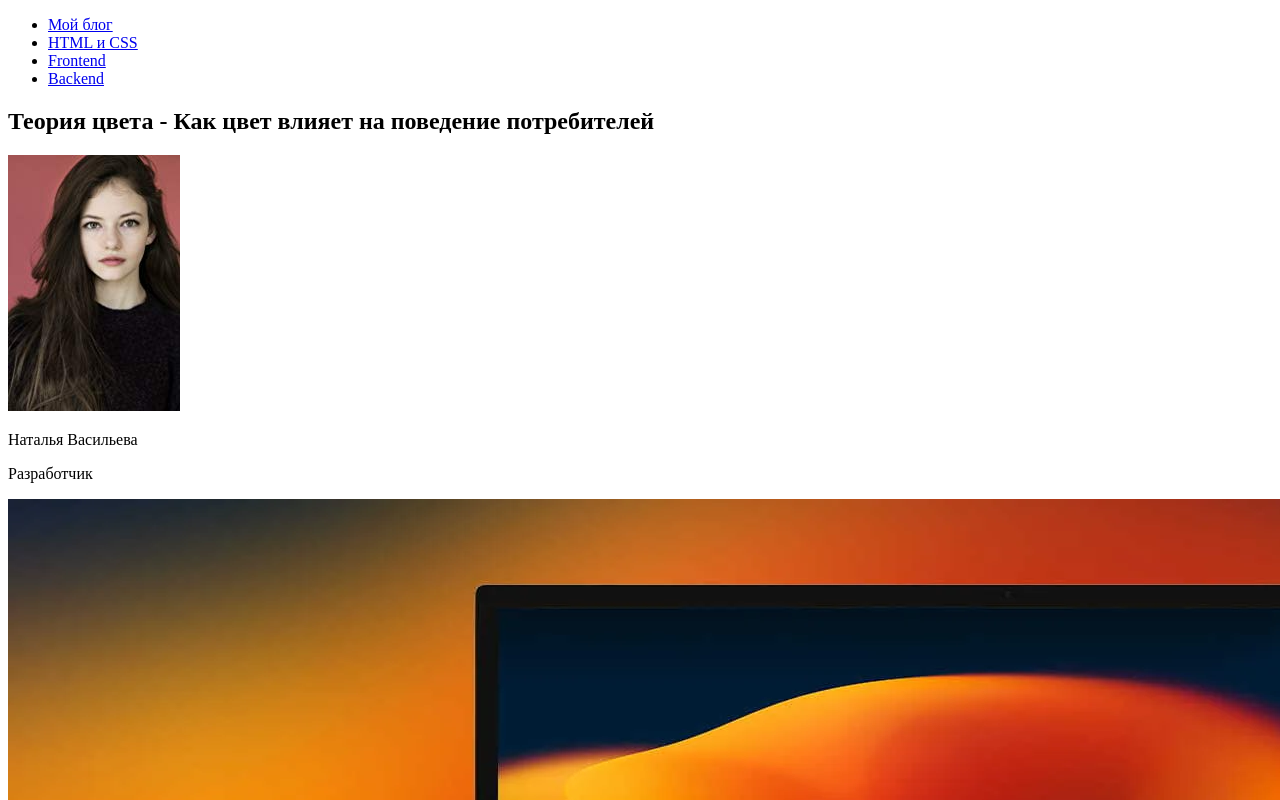
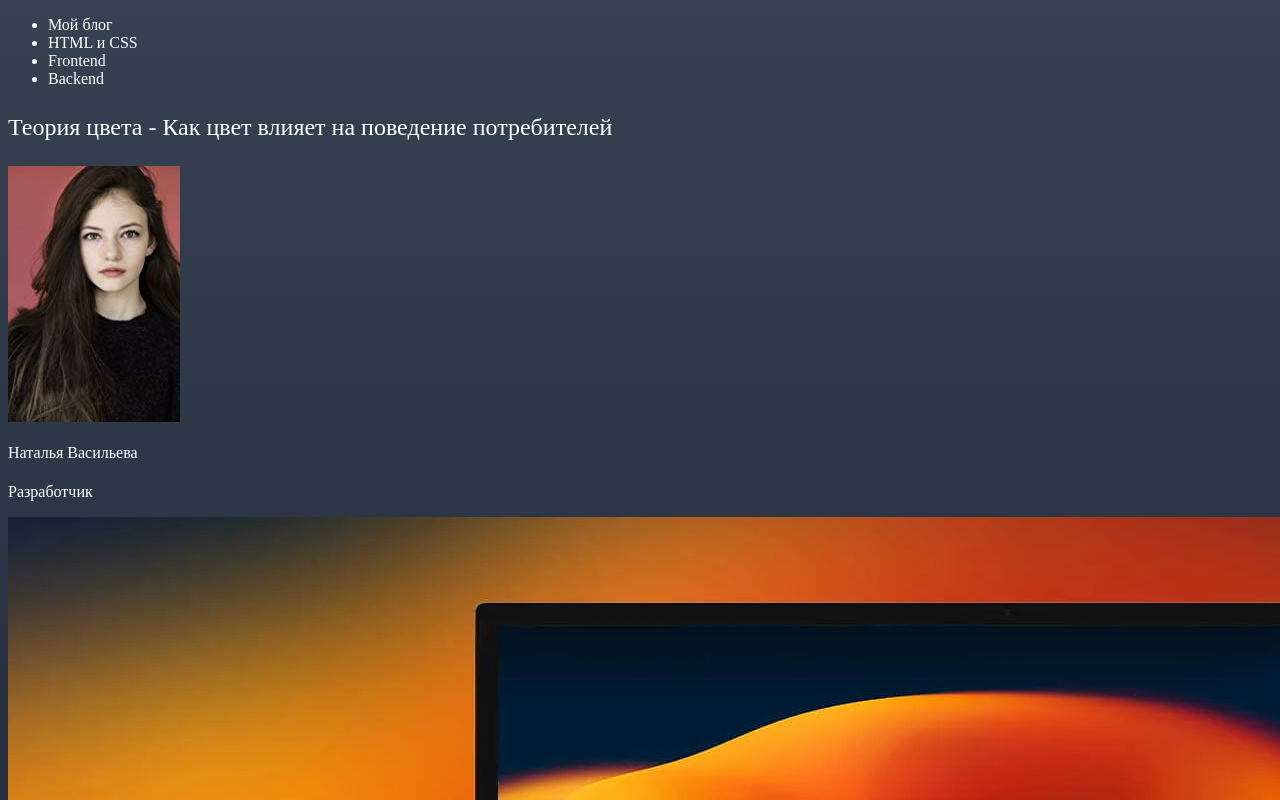
Before and after one commit to sxeiter/HTML-CSS, a plain HTML site: page 1-Blog/index.html in a window 1280 px wide. Shown: the top 800 px of the page. Drawn offline with Linux system fonts and the light colour scheme.

Commit message:
добавил стили к макету блога

```diff
--- a/1-Blog/index.html
+++ b/1-Blog/index.html
@@ -3,6 +3,7 @@
   <head>
     <meta charset="UTF-8" />
     <meta name="viewport" content="width=device-width, initial-scale=1.0" />
+    <link rel="stylesheet" href="style.css" />
     <title>Мой документ</title>
   </head>
   <body>
@@ -18,14 +19,16 @@
     </header>
     <main>
       <article>
-        <h1>Теория цвета - Как цвет влияет на поведение потребителей</h1>
+        <h1 class="heroHeader">
+          Теория цвета - Как цвет влияет на поведение потребителей
+        </h1>
         <div>
           <img src="./images/avatar.png" alt="avatarka" />
-          <p>Наталья Васильева</p>
+          <h2 class="avatarHeader">Наталья Васильева</h2>
           <p>Разработчик</p>
         </div>
         <img src="./images/bg-img.png" alt="большая картинка на странице" />
-        <p>
+        <p class="firstParagraf">
           Теория цвета — это особенности эмоционального восприятия человеком тех
           или иных цветовых решений. Цвета и различные их комбинации влияют на
           психику человека, а значит, во многом определяют его поведение.
@@ -35,11 +38,13 @@
           подтолкнуть посетителей к совершению целевых действий, повысить
           конверсию.
         </p>
-        <p>
+        <p class="secondParagraf">
           Универсального ответа на вопрос, как тот или иной цвет влияет на
           разных людей, нет. Эмоциональная и поведенческая реакция каждого
           человека зависит от личного опыта. Вместе с тем можно выделить
           определенные закономерности влияния цветов на поведение пользователей.
+        </p>
+        <p class="secondParagraf">
           В исследовании «Влияние цвета на маркетинг» (Impact of color on
           marketing) говорится, что использование разных цветов может
           существенно влиять на настроение и поведение потребителей.
--- /dev/null
+++ b/1-Blog/style.css
@@ -0,0 +1,36 @@
+body {
+  background: linear-gradient(180deg, #374151 0%, #111827 100%);
+  color: #fff;
+}
+
+header a {
+  font-weight: 400;
+  font-size: 16px;
+  text-decoration: none;
+  color: #fff;
+}
+
+.heroHeader {
+  font-weight: 400;
+  font-size: 24px;
+  line-height: 38px;
+}
+
+.avatarHeader {
+  font-weight: 400;
+  font-size: 16px;
+  line-height: 28px;
+  color: #fff;
+}
+
+.firstParagraf {
+  font-weight: 400;
+  font-size: 20px;
+  line-height: 32px;
+}
+
+.secondParagraf {
+  font-weight: 400;
+  font-size: 16px;
+  line-height: 30px;
+}
--- a/2-Form/style.css
+++ b/2-Form/style.css
@@ -1,5 +1,5 @@
 main {
-    background-color: #FFFEFE;
+  background-color: #fffefe;
   font-family: open-sans;
 }
 
@@ -20,7 +20,7 @@ placeholder {
 }
 
 button {
-    background: #089FE0;
+  background: #089fe0;
 }
 
 label {
```
Lines whose indentation alone changed are shown as unchanged.
